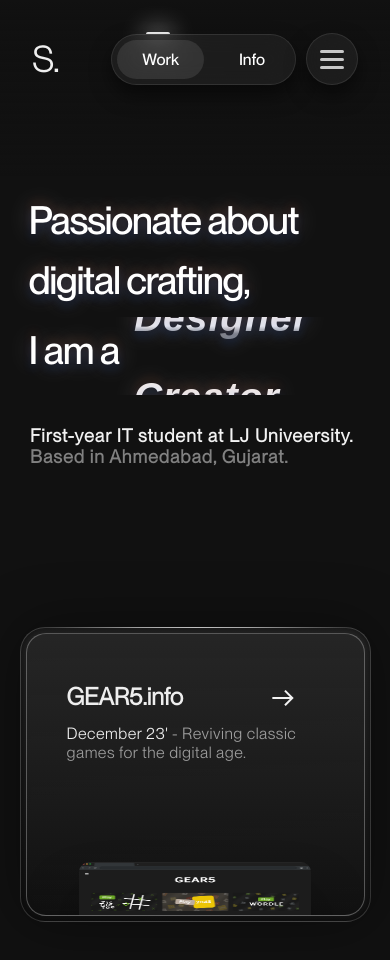
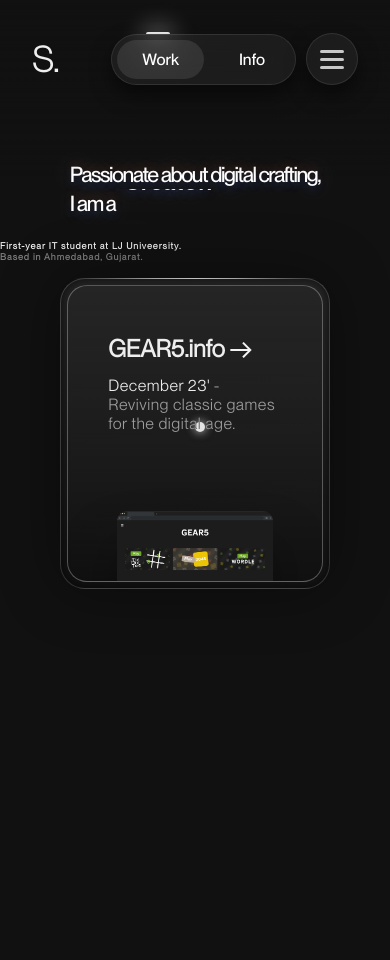
Before and after one commit to suryanshsinh/Suryanshsinh, a React (Vite) app: page / in a window 390 px wide. Shown: the top 960 px of the page. Built offline with nearby package versions, Linux system fonts and the light colour scheme; a web font is replaced by a local one.

Commit message:
boom-custom-cursor

```diff
--- a/src/App.jsx
+++ b/src/App.jsx
@@ -1,42 +1,12 @@
-import React from "react"
+import React, {useRef} from "react"
 import { BrowserRouter, Route, Link, Routes } from "react-router-dom"
+import Cursor from "./components/Cursor"
 import Navbar from "./components/Navbar"
 import Window from "./components/Window"
 import HeroText from "./components/HeroText"
 import Loading from "./components/Loading"
 import Info from "./components/Info"
 import ProjectCard from "./components/ProjectCard"
-
-
-function AppWork() {
-    return (
-        <>
-            <main>
-                <Window />
-                <div className="fade-out"></div>
-                <div className="mobile-window">
-                    <HeroText />
-                    <div className="subtitles">
-                        <h3 className="subtitle">First-year IT student at LJ Univeersity.</h3>
-                        <h3 className="subtitle">Based in Ahmedabad, Gujarat.</h3>
-                    </div>
-                </div>
-            </main>
-            <section>
-                <ProjectCard title="GEAR5.info" company="December 23'" subtitle="Reviving classic games for the digital age."/>
-            </section>
-        </>
-    )
-}
-
-function AppInfo() {
-    return (
-        <main>
-            <Info />
-            <div className="fade-out"></div>
-        </main>
-    )
-}
 
 
 export default function App() {
@@ -46,21 +16,58 @@
     React.useEffect(() => {
         setTimeout(() => {
             setLoading(false);
-        }, 3000);
+        }, 1000);
     }, [loading]);
+
+    const cursor = useRef(null);
+    const cursorLarge = useRef(false);
+
+    const mouseOver = (scale) => {
+        cursorLarge.current = true;
+        cursor.current.style.transform = `translate(-50%, -50%) scale(${scale})`;
+    };
+
+    const mouseOut = () => {
+        cursorLarge.current = false;
+        cursor.current.style.transform = `translate(-50%, -50%) scale(1)`;
+    };
 
     return (
         <div className="app">
+            <Cursor cursor={cursor} mouseOver={mouseOver} mouseOut={mouseOut} />
             <div className="glare-top"></div>
-            <Navbar workPage={workPage} setWorkPage={setWorkPage} setLoading={setLoading}/>
+            <Navbar workPage={workPage} setWorkPage={setWorkPage} setLoading={setLoading} mouseOver={mouseOver} mouseOut={mouseOut}/>
             {
                 (loading)
                 ?   (<Loading /> )
                 :
                 (
-                    (workPage) ? <AppWork /> : <AppInfo />
+                    (workPage) ? <AppWork mouseOver={mouseOver} mouseOut={mouseOut} /> : <AppInfo />
                 )
             }
         </div>
     )
 }
+
+function AppWork({mouseOver, mouseOut}) {
+    return (
+        <>
+            <main>
+                <Window mouseOver={mouseOver} mouseOut={mouseOut} />
+                <div className="fade-out"></div>
+            </main>
+            <section>
+                <ProjectCard mouseOver={mouseOver} mouseOut={mouseOut} title="GEAR5.info" company="December 23'" subtitle="Reviving classic games for the digital age."/>
+            </section>
+        </>
+    )
+}
+
+function AppInfo({mouseOver, mouseOut}) {
+    return (
+        <main>
+            <Info />
+            <div className="fade-out"></div>
+        </main>
+    )
+}
--- /dev/null
+++ b/src/components/Cursor.jsx
@@ -0,0 +1,74 @@
+import {useEffect, useRef} from 'react';
+
+export default function Cursor({cursor, mouseOver, mouseOut}) {
+    const cursorVisible = useRef(true);
+
+    const endX = useRef(window.innerWidth / 2);
+    const endY = useRef(window.innerHeight / 2);
+    const _x = useRef(0);
+    const _y = useRef(0);
+
+    const requestRef = useRef(null);
+
+    useEffect(() => {
+        document.addEventListener('mousedown', mouseOver);
+        document.addEventListener('mouseup', mouseOut);
+        document.addEventListener('mousemove', mouseMove);
+        document.addEventListener('mouseenter', mouseEnter);
+        document.addEventListener('mouseleave', mouseLeave);
+
+        animate();
+
+        return () => {
+            document.removeEventListener('mousedown', mouseOver);
+            document.removeEventListener('mouseup', mouseOut);
+            document.removeEventListener('mousemove', mouseMove);
+            document.removeEventListener('mouseenter', mouseEnter);
+            document.removeEventListener('mouseleave', mouseLeave);
+            cancelAnimationFrame(requestRef.current);
+        };
+    })
+
+    const toggleVisibility = () => {
+        if (cursorVisible.current) {
+            cursor.current.style.opacity = 1;
+        } else {
+            cursor.current.style.opacity = 0;
+        }
+    }
+
+    const mouseEnter = () => {
+        cursorVisible.current = true;
+        toggleVisibility();
+    };
+
+    const mouseLeave = () => {
+        cursorVisible.current = false;
+        toggleVisibility();
+    };
+
+    const mouseMove = (e) => {
+        cursorVisible.current = true;
+        toggleVisibility();
+
+        endX.current = e.pageX;
+        endY.current = e.pageY;
+
+        cursor.current.style.top = endY.current + 'px';
+        cursor.current.style.left = endX.current + 'px';
+    }
+
+    const animate = () => {
+        _x.current += (endX.current - _x.current) / 5;
+        _y.current += (endY.current - _y.current) / 5;
+
+        cursor.current.style.top = _y.current + 'px';
+        cursor.current.style.left = _x.current + 'px';
+
+        requestRef.current = requestAnimationFrame(animate);
+    };
+
+    return (
+        <div ref={cursor} className="cursor"></div>
+    )
+}
--- a/src/components/HeroText.jsx
+++ b/src/components/HeroText.jsx
@@ -1,16 +1,16 @@
 import React from "react";
 
-export default function Hero() {
+export default function Hero({mouseOver, mouseOut}) {
     return (
         <div className="hero">
-            <div className="heading heading1">Passionate about digital crafting,</div>
+            <div className="heading heading1" onMouseOver={() => {mouseOver(7)}} onMouseOut={mouseOut}>Passionate about digital crafting,</div>
             <div className="word-carousel">
-                <div className="heading">I am a </div>
-                <div className="words">
-                    <h2 className="word">Developer</h2>
-                    <h2 className="word">Designer</h2>
-                    <h2 className="word">Creator</h2>
-                    <h2 className="word">Developer</h2>
+                <div className="heading" onMouseOver={() => {mouseOver(7)}} onMouseOut={mouseOut}>I am a </div>
+                <div className="words" onMouseOver={() => {mouseOver(7)}} onMouseOut={mouseOut}>
+                    <div className="word">Developer.</div>
+                    <div className="word">Designer.</div>
+                    <div className="word">Creator.</div>
+                    <div className="word">Developer.</div>
                 </div>
             </div>
         </div>
--- a/src/components/ProjectCard.jsx
+++ b/src/components/ProjectCard.jsx
@@ -1,27 +1,27 @@
 import React from "react"
 import RightArrow from "../assets/right-arrow.svg"
+import Gear5 from "../assets/gear5.png"
 import './projectcard.css'
 import './window.css'
 
-export default function ProjectCard(props) {
+export default function ProjectCard({title, subtitle, company, mouseOver, mouseOut}) {
     return (
         <a className="window-outline work-window" href="gear5">
             <div className="glare-top"></div>
-            <div className="window project">
+            <div className="window project" onMouseOver={() => {mouseOver(4)}} onMouseOut={mouseOut}>
                 <div className="radial-bg-effect"></div>
                 <div className="glare-top"></div>
                 <div className="projectcard-heading">
                     <div className="title">
-                        <h1>{props.title}</h1>
+                        <h1>{title}</h1>
                         {<img src={RightArrow} alt="right-arrow" className="right-arrow" />}
                     </div>
                     <div className="projectcard-description">
-                        <span className="projectcard-company">{props.company}</span>
-                        {" - " + props.subtitle}
+                        <span className="projectcard-company">{company}</span>
+                        {" - " + subtitle}
                     </div>
                 </div>
-                <div className="projectcard-image">
-                </div>
+                <img className="projectcard-image" src={Gear5}/>
             </div>
         </a>
     )
--- a/src/components/Window.jsx
+++ b/src/components/Window.jsx
@@ -2,8 +2,8 @@
 import HeroText from "./HeroText";
 import "./window.css";
 
-export default function Window() {
-    return (
+export default function Window({mouseOver, mouseOut}) {
+    return (<>
         <div className="window-outline">
             <div className="glare-top"></div>
 
@@ -18,20 +18,24 @@
                     </div>
                 </div>
                 <div className="window-content">
-                    <HeroText />
+                    <HeroText mouseOver={mouseOver} mouseOut={mouseOut}/>
                     <div className="subtitles">
-                        <h3 className="subtitle">First-year IT student at LJ Univeersity.</h3>
-                        <h3 className="subtitle">Based in Ahmedabad, Gujarat.</h3>
+                        <h3 className="subtitle" onMouseOver={() => {mouseOver(3)}} onMouseOut={mouseOut}>First-year IT student at LJ Univeersity.</h3>
+                        <h3 className="subtitle" onMouseOver={() => {mouseOver(3)}} onMouseOut={mouseOut}>Based in Ahmedabad, Gujarat.</h3>
                     </div>
-                    {/* <div className="scroll-indicator">
-                        <div className="scroll-wheel">
-                            <div className="scroll-handle"></div>
-                        </div>
-                    </div> */}
                 </div>
 
             </div>
 
         </div>
+
+        <div className="mobile-window">
+            <HeroText />
+            <div className="subtitles">
+                <h3 className="subtitle">First-year IT student at LJ Univeersity.</h3>
+                <h3 className="subtitle">Based in Ahmedabad, Gujarat.</h3>
+            </div>
+        </div>
+        </>
     )
 }
--- a/src/components/projectcard.css
+++ b/src/components/projectcard.css
@@ -1,9 +1,10 @@
 .work-window {
     position: relative;
-    margin: 0 2rem 2rem;
+    margin: 0 5rem 5rem;
     width: 100%;
     text-decoration: none;
-    max-width: 1000px;background-image: linear-gradient(190deg, #252525, #101010);
+    max-width: 1000px;
+    background-image: linear-gradient(190deg, #252525, #101010);
 }
 
 .work-window .project {
@@ -12,9 +13,8 @@
     justify-content: center;
     font-family: "Neue Montreal Book", sans-serif;
     padding: 3rem 2.5rem 0;
-    gap: 70px;
     color: #eee;
-    cursor: pointer;
+    /* cursor: pointer; */
     overflow: hidden;
 }
 
@@ -40,15 +40,16 @@
     transition: opacity .3s ease-in-out;
 }
 
-.work-window .project:hover img {
+.work-window .project:hover .title>img {
     margin-right: 10px;
-    transition: all .3s ease-in-out;
+    transition: all .3s ease-in-out 0.2s;
 }
 
 .projectcard-heading {
     display: flex;
     flex-direction: column;
     gap: 10px;
+    margin-bottom: 3rem;
 }
 
 .project .title {
@@ -56,7 +57,7 @@
     justify-content: space-between;
 }
 
-.project .title img {
+.project .title>img {
     width: 2rem;
     height: 2rem;
     margin-right: 25px;
@@ -72,15 +73,12 @@
 }
 
 .projectcard-image {
-    background-image: url('../assets/gear5.png');
     border-radius: 10px;
-    background-repeat: no-repeat;
-    background-size: 100% 100%;
-    background-position: center;
     width: 90%;
-    height: 90%;
+    height: auto;
     margin-left: auto;
     margin-right: auto;
+    margin-top: auto;
     transform: translateY(30px);
     box-shadow: 0 40px 50px 10px rgba(0, 0, 0, .25);
     transition: all .5s ease-in-out;
@@ -88,10 +86,10 @@
 
 .work-window .project:hover .projectcard-image {
     box-shadow: 0 40px 50px 10px rgba(0, 0, 0, .5);
-    transform: translateY(0);
+    transform: translateY(0px);
     transition: all .5s ease-in-out;
 }
-
+/*
 @media screen and (max-width: 1086px) {
     .work-window {
         margin: auto 5vw;
@@ -112,4 +110,4 @@
         width: 90%;
     }
 
-}
+} */
--- a/src/components/window.css
+++ b/src/components/window.css
@@ -3,11 +3,10 @@
     position: relative;
     display: flex;
     flex-direction: column;
-    height: 700px;
-    /* border: 2px solid #f2f2f2; */
+    width: 90%;
+    max-width: 1100px;
     border: 1px solid rgba(242, 242, 242, .15);
     border-radius: 25px;
-    max-width: 1000px;
     background-image: radial-gradient(circle farthest-side at 50% 0, rgba(220, 220, 220, .1), rgba(0, 0, 0, 0));
     box-shadow: inset 0 0 8px rgba(0, 0, 0, .6), 0 0 60px rgba(0, 0, 0, .4), 0 0 0;
     animation: slide-up 1s ease-in-out;
@@ -31,7 +30,7 @@
     border-radius: 20px;
     height: 100%;
     border: 1px solid rgba(242, 242, 242, .3);
-    margin: 5px;
+    margin: 6px;
 }
 
 .window .title-bar {
@@ -81,52 +80,46 @@
     display: flex;
     flex-direction: column;
     height: 100%;
-    padding: 20px;
+    padding: 4rem;
+    padding-bottom: 8rem;
     border-radius: 0 0 19px 19px;
 }
 
 .hero {
     position: relative;
-    padding: 70px 132px 70px 30px;
     text-shadow: 0 5px 10px rgba(0, 87, 255, .15), 0 -5px 10px rgba(255, 90, 0, .1), 0 0px 25px rgba(255, 255, 255, .3);
 }
 
 .heading {
     font-family: "Neue Montreal Medium", sans-serif;
-    font-weight: 400;
     letter-spacing: -2px;
-    line-height: 60px;
-    font-size: 60px;
+    line-height: 5.3rem;
+    font-size: 4.2rem;
     color: white;
-}
-
-.word-carousel .heading {
-    text-wrap: nowrap;
 }
 
 .word-carousel {
     display: flex;
-    margin-top: 13px;
+    height: 6.5rem;
 }
 
 .words {
     position: relative;
-    display: block;
-    height: 105px;
+    display: flex;
+    flex-direction: column;
     color: transparent;
     overflow: hidden;
-    margin-top: -15px;
-    margin-left: -5px;
 }
 
-.words h2 {
+.words div {
     font-family: "Gloock", sans-serif;
-    font-size: 60px;
     letter-spacing: 1px;
+    font-size: 4rem;
+    font-weight: 600;
+    padding: 0.3rem 2rem 2rem 1rem;
     font-style: italic;
-    padding: 10px 30px 25px 20px;
     animation: slide 6s ease-in-out infinite;
-    background: linear-gradient(to bottom, #f2f2f2 50%, #7e7e7e 60%);
+    background: linear-gradient(to bottom, #f2f2f2 40%, #7e7e7e 55%);
     background-clip: text;
 }
 
@@ -153,13 +146,13 @@
 
 .subtitles {
     font-family: "Neue Montreal Book", sans-serif;
-    padding: 0 70px;
     display: flex;
+    margin: 3rem 0;
     letter-spacing: 1px;
     flex-direction: column;
     align-items: flex-start;
     align-self: flex-end;
-    font-size: 20px;
+    font-size: 1.3rem;
     color: rgba(242, 242, 242, 1);
 }
 
@@ -183,23 +176,27 @@
     }
 }
 
-@media screen and (max-width: 1086px) {
+@media  screen and (max-width: 1200px){
     .window-outline {
-        height: 600px;
-        margin: auto 5vw;
+        width: 85%;
     }
-
-    .hero {
-        padding: 4vh 3vw 8vh 20px;
+    .window-content {
+        padding: 5.3vw 5.3vw 10vw;
     }
-
-    .heading, .words h2 {
-        font-size: 5vw;
+    .heading {
+        font-size: 5.5vw;
+        line-height: 7.5vw;
     }
-
-    .words {
-        height: 95px;
-        margin-top: -10px;
+    .word-carousel {
+        height: 9vw;
+    }
+    .words div {
+        font-size: 5.5vw;
+        padding-top: 0.2rem;
+        padding-left: 2.5vw;
+    }
+    .subtitles {
+        font-size: 1.7vw;
     }
 }
 
@@ -207,18 +204,9 @@
     .logo { display: none; }
     .logo-2 { display: flex; }
     .logo-3 { display: none; }
-    .subtitles {
-        align-self: flex-start;
-        padding: 0 30px;
-        font-size: 2vw;
-    }
-    .words {
-        height: 15vh;
-        margin-top: -8px;
-    }
 
-    .heading, .words h2 {
-        font-size: 6vw;
+    .heading {
+        letter-spacing: -1.5px;
     }
 }
 
@@ -226,52 +214,26 @@
     .nav {
         padding: 2rem;
     }
-    .word-carousel {
-        margin-top: 0;
-    }
-    .window-outline {
-        margin: 3rem 0 9vw;
-        height: 80vw;
-    }
-    .hero {
-        padding: 2vh 3vw 5vw 10px;
-    }
-    .words {
-        height: 12vw;
-        margin-top: -10px;
+    .window-content {
+        padding: 4vw 4vw 10vw;
     }
     .subtitles {
-        padding: 0 15px;
-        font-size: 2.5vw;
+        align-self: flex-start;
+        margin: 4vw 0;
+        font-size: 2vw;
     }
 }
 
-@media screen and (max-width: 655px) {
+@media screen and (max-width: 700px) {
     .logo { display: none; }
     .logo-2 { display: none; }
     .logo-3 { display: flex; }
 
-    .word-carousel {
-        margin-top: -5px;
-    }
-    .words {
-        height: 12vw;
-        margin-top: 0px;
-    }
     .links {
         display: none;
     }
     .hamburger {
         display: flex;
-    }
-
-    .window-outline {
-        margin: 3rem 0 9vw;
-        height: 75vw;
-    }
-
-    .heading {
-        letter-spacing: -1.5px;
     }
 }
 
@@ -279,48 +241,13 @@
     main .window-outline {
         display: none;
     }
-    .words {
-        margin-top: -8px;
-    }
     main .fade-out {
         display: none;
     }
-
-
     .work-window {
         margin: 5rem 2rem 2rem;
-    }
-    .hero {
-        margin: 30px;
-        padding: 0;
-    }
-
-    .word-carousel {
-        margin-top: 10px;
-    }
-    .words {
-        height: 20vw;
-    }
-
-    .heading, .words h2 {
-        font-size: 10vw;
-    }
-
-    .subtitles {
-        padding: 0 30px;
-        font-size: 4vw;
     }
     .mobile-window {
         display: contents;
     }
 }
-@media screen and (max-width: 400px){
-    .words {
-        margin-top: -3px;
-    }
-}
-@media screen and (max-width: 350px){
-    .heading {
-        line-height: 50px;
-    }
-}
--- a/src/index.css
+++ b/src/index.css
@@ -3,6 +3,7 @@
 * {
   margin: 0;
   padding: 0;
+  cursor: none;
 }
 
 body {
@@ -43,7 +44,19 @@
   justify-content: center;
 }
 
-
+.cursor {
+  position: absolute;
+  z-index: 3;
+  width: 10px;
+  height: 10px;
+  opacity: 1;
+  border-radius: 50%;
+  pointer-events: none;
+  mix-blend-mode: difference;
+  background-color: rgb(255, 255, 255);
+  box-shadow: 0 0 10px 0 rgb(255, 255, 255);
+  transition: transform 0.2s ease-in-out, opacity 0.2s ease-in-out;
+}
 
 
 
@@ -79,7 +92,7 @@
   position: absolute;
   top: 0;
   left: 0;
-  background: linear-gradient(rgba(0, 0, 0, 0) 50%, rgba(17, 17, 17, 1) 80%);
+  background: linear-gradient(rgba(0, 0, 0, 0) 60%, rgba(17, 17, 17, 1) 80%);
   height: 100%;
   width: 100%;
   pointer-events: none;
```
Also changed, not shown: src/components/Navbar.jsx (+8 -7 lines), src/components/navbar.css (+15 -7 lines).
